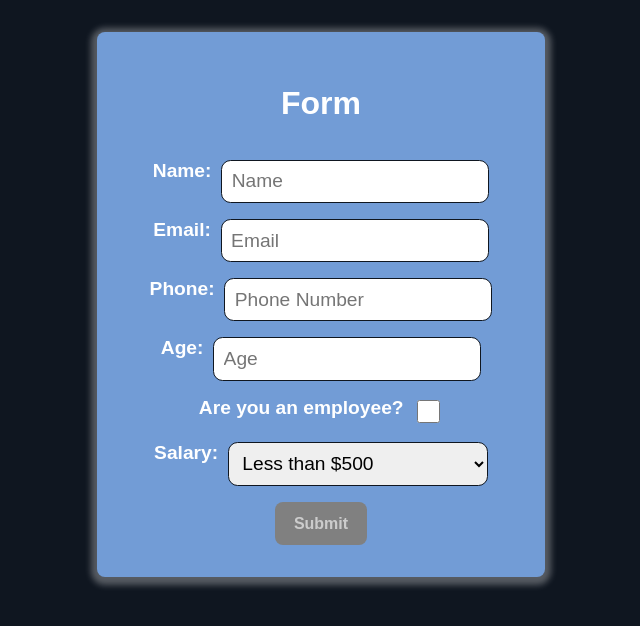
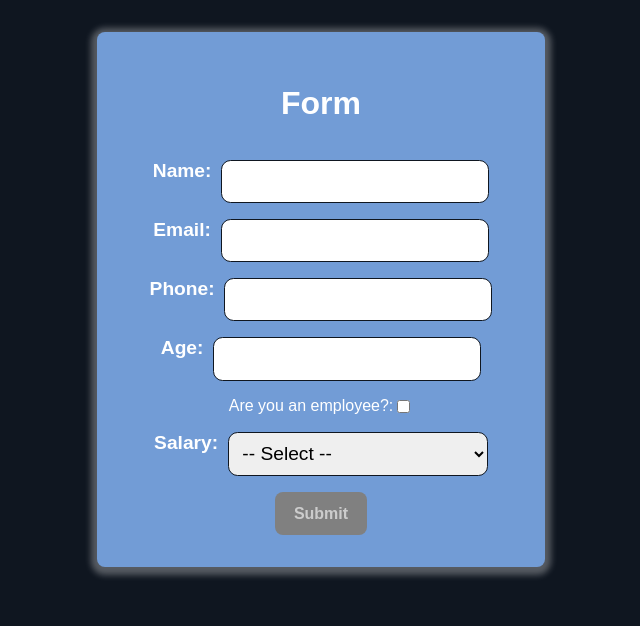
Before and after one commit to hibahdesu/Form, a React (Create React App) app: page / in a window 1280 px wide. Shown: the top 626 px of the page, without its empty margins (319-959 px from the left). Built offline with nearby package versions, Linux system fonts and the light colour scheme.

Commit message:
Update the form

```diff
--- a/src/Form.jsx
+++ b/src/Form.jsx
@@ -2,6 +2,7 @@ import './Styles.css';
 import './Form.css';
 import Model from './Model';
 import { useState } from 'react';
+import InputComponent from './InputComponent';
 
 
 export default function Form({title}) {
@@ -21,12 +22,18 @@ export default function Form({title}) {
         setErrorMessage(null);
         const { name, email, phone, age, employee, salary } = inputs;
 
-        if (age < 18 || age > 100) {
+        const numericAge = Number(age);
+
+        if (numericAge < 18 || numericAge > 100) {
             setErrorMessage("Age must be between 18 and 100");
             setShowModel(true);
             return;
         } else if (!/^[a-zA-Z\s]+$/.test(name)) {
             setErrorMessage("Name must contain only letters and spaces");
+            setShowModel(true);
+            return;
+        } else if (name.length < 3) {
+            setErrorMessage("Name must be at least 3 characters long");
             setShowModel(true);
             return;
         } else if (!/^\d{10}$/.test(phone)) {
@@ -71,49 +78,91 @@ export default function Form({title}) {
         }
     }
 
+    function handleName(value) {
+        setInputs({...inputs, name: value});
+    }
+
+    function handleEmail(value) {
+        setInputs({...inputs, email: value});
+    }
+
+    function handlePhone(value) {
+        setInputs({...inputs, phone: value});
+    }
+
+    function handleAge(value) {
+        setInputs({...inputs, age: value});
+    }
+
     return (
         <div className='flex column center form-container ' onClick={handleDivClick}>
-            <form action="" className='flex center column form'>
+            <form action="" onSubmit={handFormSubmit} className='flex center column form'>
                 <h1>{title}</h1>
-                <div className="flex name">
+
+
+                <InputComponent label="Name" type="text" name="name" value={inputs.name} onChange={handleName} />
+                <InputComponent label="Email" type="text" name="email" value={inputs.email} onChange={handleEmail} />
+                <InputComponent label="Phone" type="text" name="phone" value={inputs.phone} onChange={handlePhone} />
+                <InputComponent label="Age" type="number" name="age" value={inputs.age} onChange={handleAge} />
+                <InputComponent label="Are you an employee?" type="checkbox" name="employee" checked={inputs.employee} onChange={(value) => setInputs({ ...inputs, employee: value })} />
+                {/* <InputComponent label="Salary" type="select" name="salary" value={inputs.salary} onChange={(value) => setInputs({ ...inputs, salary: value })} /> */}
+
+                <InputComponent
+                    label="Salary"
+                    type="select"
+                    name="salary"
+                    value={inputs.salary}
+                    onChange={(value) => setInputs({ ...inputs, salary: value })}
+                    options={[
+                        { value: "less than $500", label: "Less than $500" },
+                        { value: "between $500 and $2000", label: "Between $500 and $2000" },
+                        { value: "More than $2000", label: "More than $2000" }
+                    ]}
+                />
+
+
+
+                {/* <div className="flex name">
                     <label htmlFor="">Name:</label>
                     <input type="text" placeholder="Name" value={inputs.name} onChange={(e) => {
                         setInputs({ ...inputs, name: e.target.value });
 
                     }} />
-                </div>
-                <div className="flex email">
+                </div> */}
+
+
+                {/* <div className="flex email">
                     <label htmlFor="">Email:</label>
                     <input type="text" placeholder="Email" value={inputs.email} onChange={(e) => {
                         setInputs({ ...inputs, email: e.target.value });
 
                     }} />
-                </div>
+                </div> */}
 
-                <div className="flex phone">
+                {/* <div className="flex phone">
                     <label htmlFor="">Phone:</label>
                     <input type="text" placeholder="Phone Number" value={inputs.phone} onChange={(e) => {
                         setInputs({ ...inputs, phone: e.target.value });
 
                     }} />
-                </div>
+                </div> */}
 
-                <div className="flex age">
+                {/* <div className="flex age">
                     <label htmlFor="">Age:</label>
                     <input type="number" placeholder="Age" value={inputs.age} onChange={(e) => {
                         setInputs({ ...inputs, age: e.target.value });
 
                     }} />
-                </div>
+                </div> */}
 
-                <div className="flex checkbox">
+                {/* <div className="flex checkbox">
                     <label htmlFor="">Are you an employee?</label>
                     <input type="checkbox" checked={inputs.employee} onChange={(e) => {
                         setInputs({ ...inputs, employee: e.target.checked });
                     }} />
-                </div>
+                </div> */}
 
-                <div className="flex salary">
+                {/* <div className="flex salary">
                     <label htmlFor="">Salary:</label>
                     <select name="" id="" value={inputs.salary} onChange={(e) => {
                         setInputs({ ...inputs, salary: e.target.value });
@@ -123,9 +172,10 @@ export default function Form({title}) {
                         <option value="between $500 and $2000">Between $500 and $2000</option>
                         <option value="More than $2000">More than $2000</option>
                     </select>
-                </div>
+                </div> */}
 
-                <button className={btnIsDisabled ? "btn disabled" : "btn"} onClick={handFormSubmit} disabled={btnIsDisabled}>Submit</button>
+                {/* <button className={btnIsDisabled ? "btn disabled" : "btn"} onClick={handFormSubmit} disabled={btnIsDisabled}>Submit</button> */}
+                <button className={btnIsDisabled ? "btn disabled" : "btn"} disabled={btnIsDisabled}>Submit</button>
             </form>
             <Model isVisible={showModel} errorMessage={errorMessage} />
         </div>
--- a/src/InputComponent.jsx
+++ b/src/InputComponent.jsx
@@ -1,17 +1,26 @@
-import './Styles.css';
-import './Form.css';
-
-export default function InputComponent({ label, type, name, value, onChange, checked }) {
+export default function InputComponent({ label, type, name, value, onChange, checked, options = [] }) {
     return (
         <div className={`flex ${name}`}>
             <label htmlFor={name}>{label}:</label>
             {type === 'checkbox' ? (
                 <input
-                    type={type}
-                    placeholder={name}
+                    type="checkbox"
                     checked={checked}
                     onChange={(e) => onChange(e.target.checked)}
                 />
+            ) : type === 'select' ? (
+                <select
+                    name={name}
+                    value={value}
+                    onChange={(e) => onChange(e.target.value)}
+                >
+                    <option value="">-- Select --</option>
+                    {options.map((option, idx) => (
+                        <option key={idx} value={option.value}>
+                            {option.label}
+                        </option>
+                    ))}
+                </select>
             ) : (
                 <input
                     type={type}
```
